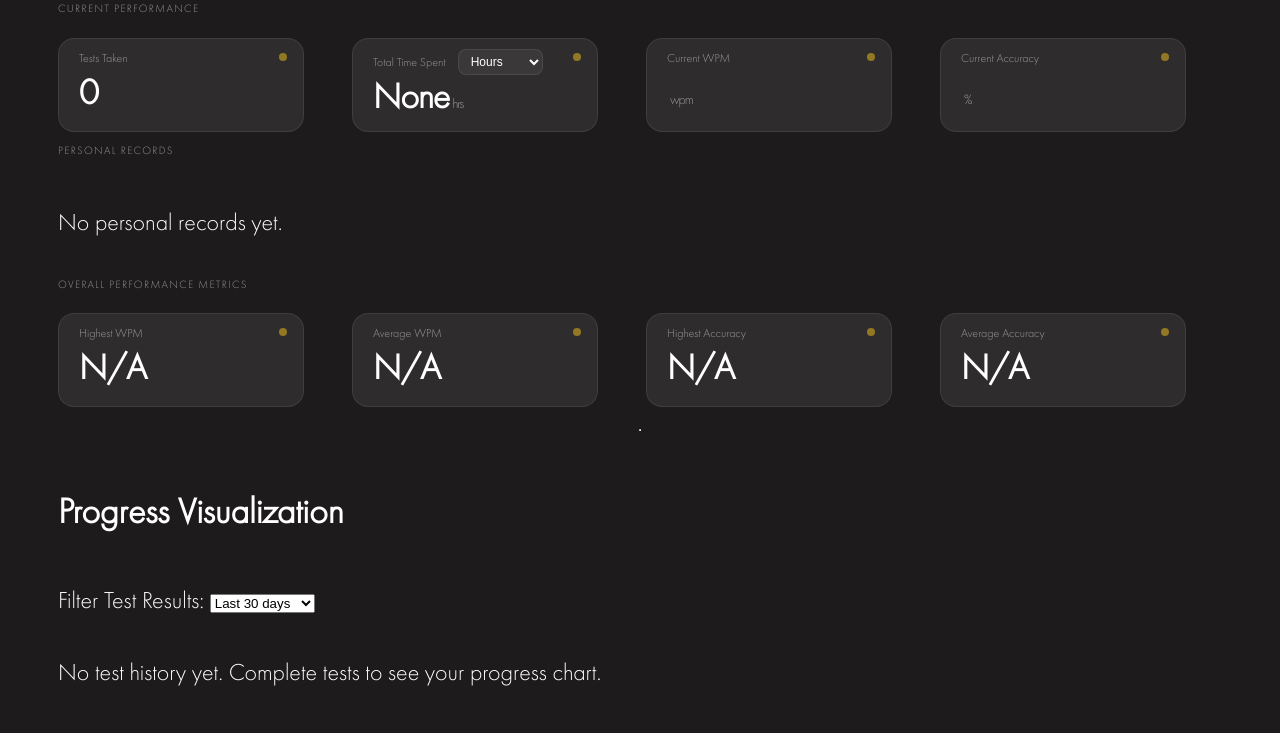
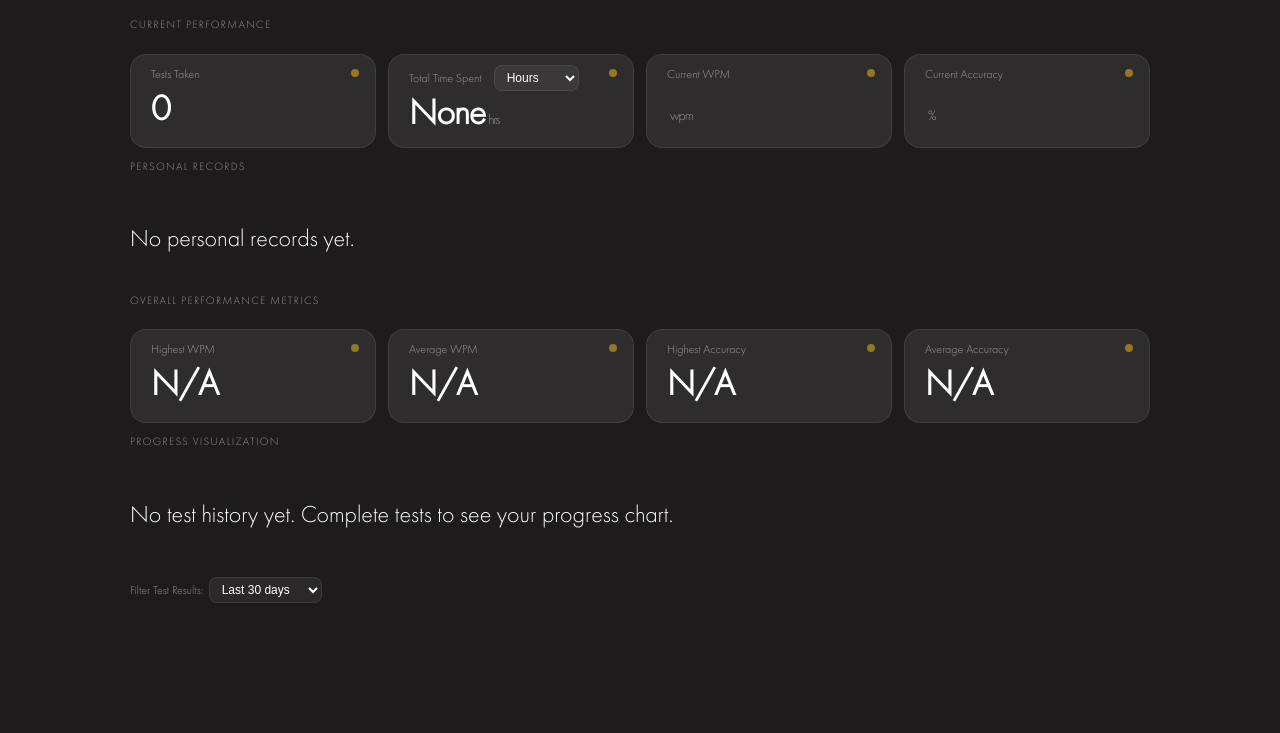
Before and after one commit to perimeterr/WPM-Hero, a Django app: page /accounts/profile in a window 1280 px wide. Shown: the part 159-892 px from the top of the page. After the commit the page ends 762 px from the top, so only its background shows below. Run offline with Django 5.2, Linux system fonts and the light colour scheme; the visitor is signed in with stand-in values (Sample User, id 1); data that the repository does not hold is empty.

Commit message:
added frontend for progress visualization

```diff
--- a/accounts/templates/accounts/profile_dashboard.html
+++ b/accounts/templates/accounts/profile_dashboard.html
@@ -4,6 +4,7 @@
 {% block title %}WPM Hero | Profile{% endblock %}
 
 {% block content %}
+<div class="page">
     <div class="section">
         <div class="section-label">Current Performance</div>
         <div class="stats-row">
@@ -104,13 +105,20 @@
         {% endif %}
     </div>
 
-
-
-<hr>
-<h2>Progress Visualization</h2>
+    <div class="section">
+        <div class="section-label">Progress Visualization</div>
+        {% if tests_count %}
+        <div>
+            <canvas id="progressChart" aria-label="WPM progress chart"></canvas>
+        </div>
+            {{ progress_data_dates|json_script:"progress-data-dates" }}
+            {{ progress_data_wpm|json_script:"progress-data-wpm" }}
+        {% else %}
+            <p>No test history yet. Complete tests to see your progress chart.</p>
+        {% endif %}
         <form method="get" action="{% url 'accounts:profile_dashboard' %}">
-    <label for="chart-filter">Filter Test Results:</label>
-    <select id="chart-filter" name="filter" onchange="this.form.submit()">
+            <label class="stat-label" for="chart-filter">Filter Test Results:</label>
+            <select class="inline-select" id="chart-filter" name="filter" onchange="this.form.submit()">
                 <option value="1" {% if selected_chart_filter == '1' %}selected{% endif %}>Last 24 hours</option>
                 <option value="7" {% if selected_chart_filter == '7' %}selected{% endif %}>Last 7 days</option>
                 <option value="30" {% if selected_chart_filter == '30' %}selected{% endif %}>Last 30 days</option>
@@ -120,15 +128,11 @@
                 <option value="all" {% if selected_chart_filter == 'all' %}selected{% endif %}>All time</option>
             </select>
         </form>
-{% if tests_count %}
-    <div style="max-width: 800px;">
-        <canvas id="progressChart" aria-label="WPM progress chart"></canvas>
     </div>
-    {{ progress_data_dates|json_script:"progress-data-dates" }}
-    {{ progress_data_wpm|json_script:"progress-data-wpm" }}
-{% else %}
-    <p>No test history yet. Complete tests to see your progress chart.</p>
-{% endif %}
+
+
+</div>
+
 
 
 {% endblock %}
--- a/templates/home.html
+++ b/templates/home.html
@@ -21,20 +21,20 @@
         <div class="settings-panel">
             <form method="GET">
                 <label>Difficulty:</label>
-                <select id="difficulty" name="difficulty" onchange="this.form.submit()">
+                <select class="inline-select" id="difficulty" name="difficulty" onchange="this.form.submit()">
                     <option value="easy" {% if test_text.difficulty == "easy" %}selected{% endif %}>Easy</option>
                     <option value="medium" {% if test_text.difficulty == "medium" %}selected{% endif %}>Medium</option>
                     <option value="hard" {% if test_text.difficulty == "hard" %}selected{% endif %}>Hard</option>
                 </select>
                 <label>Timer:</label>
-                <select id="timer" name="timer" onchange="this.form.submit()">
+                <select class="inline-select" id="timer" name="timer" onchange="this.form.submit()">
                     <option value="60" {% if test_timer.selected_timer == "60" %}selected{% endif %}>60</option>
                     <option value="30" {% if test_timer.selected_timer == "30" %}selected{% endif %}>30</option>
                     <option value="15" {% if test_timer.selected_timer == "15" %}selected{% endif %}>15</option>
                 </select>
                 {% if user.is_authenticated %}
                 <label>Custom Text:</label>
-                <select id="custom-text" name="custom-text" onchange="this.form.submit()">
+                <select class="inline-select" id="custom-text" name="custom-text" onchange="this.form.submit()">
                     <option value="">None</option>
                     {% for text in test_text.all_custom_texts %}
                     <option value="{{ text.id }}">{{ text.content|truncatechars:30 }}</option>
```
Lines whose indentation alone changed are shown as unchanged.
